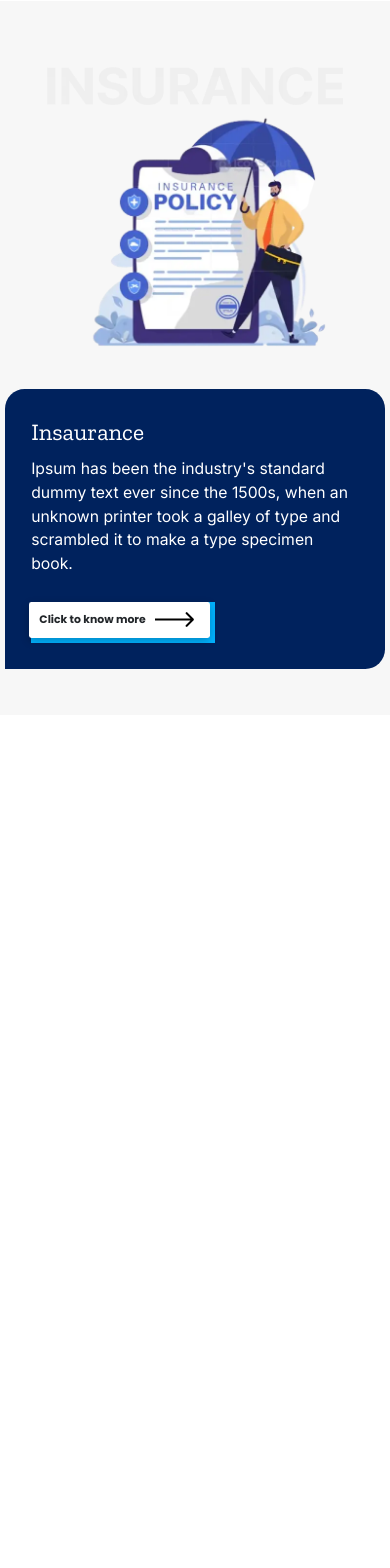
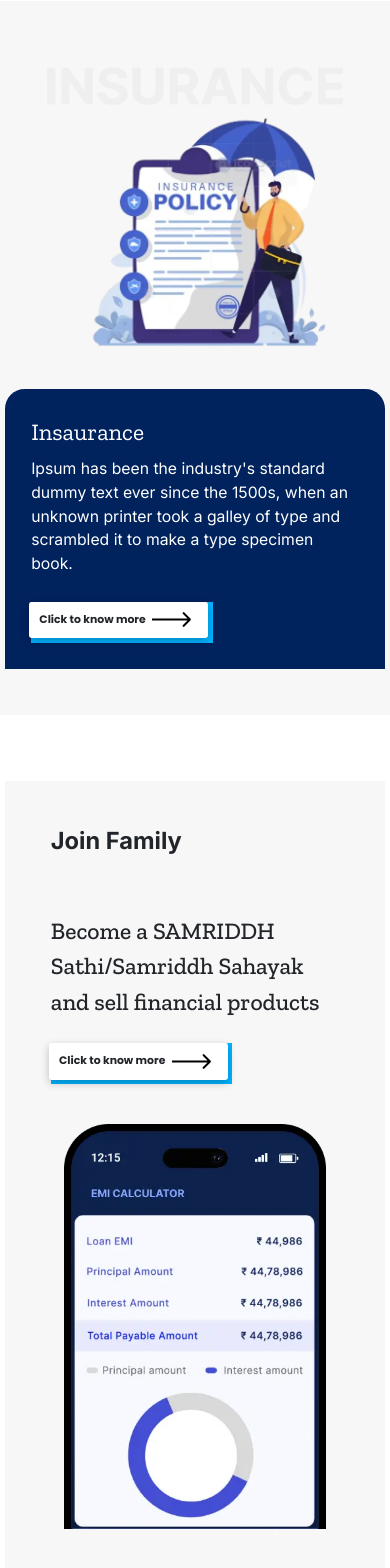
Before and after one commit to mohitanand744/Samriddh_React, a React (Vite) app: page / in a window 390 px wide. Shown: the part 1533-3101 px from the top of the page. Before the commit the page ends 2248 px from the top, so only its background shows below. Built offline with nearby package versions, Linux system fonts and the light colour scheme.

Commit message:
added a new section Join Family

```diff
--- a/src/Layout.jsx
+++ b/src/Layout.jsx
@@ -1,6 +1,7 @@
 import React from "react";
 import Nav from "./components/NavBar/Nav";
-import Footer from "./components/Footers/Footer";
+import "./css/fonts.css";
+import "./css/index.css";
 import { Outlet } from "react-router-dom";
 
 const Layout = () => {
--- a/src/Pages/Home.jsx
+++ b/src/Pages/Home.jsx
@@ -1,5 +1,6 @@
 import React from "react";
 import Title from "../components/Titles/Title";
+import Button from "../components/Buttons/Button";
 
 const Home = () => {
   return (
@@ -51,12 +52,7 @@ const Home = () => {
                   scrambled it to make a type specimen book.
                 </p>
                 <div className="btn-container mt-5">
-                  <button className="btn fs-3 fw-bold cus-btn font-poppins">
-                    Apply for loan{" "}
-                    <span className="mx-3 ">
-                      <img src="./Arrow.png" alt="" />
-                    </span>
-                  </button>
+                  <Button content={"Apply for loan"} />
                 </div>
               </div>
             </div>
@@ -78,12 +74,7 @@ const Home = () => {
                   scrambled it to make a type specimen book.
                 </p>
                 <div className="btn-container mt-5">
-                  <button className="btn fs-3 fw-bold cus-btn font-poppins">
-                    Click to know more{" "}
-                    <span className="mx-3 ">
-                      <img src="./Arrow.png" alt="" />
-                    </span>
-                  </button>
+                  <Button content={"Click to know more"} />
                 </div>
               </div>
             </div>
@@ -96,6 +87,32 @@ const Home = () => {
           </div>
         </div>
       </section>
+
+      {/* ----------------------------------------------------- */}
+
+      <section className="container-fluid section_4 my-10">
+        <div className="container p-7 bg-gray">
+          <div className="row align-items-center justify-content-between">
+            <div className="col-xl-6 col-lg-6 col-md-12 col-12 ">
+              <div className="text_container d-flex flex-column gap-4 mb-md-5 mb-5">
+                <h2 className="font-inter fw-bold fs-36">Join Family</h2>
+                <p className="fs-36 mt-7 fw-medium">
+                  Become a SAMRIDDH Sathi/Samriddh Sahayak and sell financial
+                  products
+                </p>
+                <div className="btn-container mt-3">
+                  <Button content={"Click to know more"} />
+                </div>
+              </div>
+            </div>
+            <div className="col-xl-6 col-lg-6 col-md-12 col-12">
+              <div className="image_container text-xl-end text-center mt-md-5 mt-5">
+                <img className="mobile" src="./Mobile.webp" alt="" />
+              </div>
+            </div>
+          </div>
+        </div>
+      </section>
     </div>
   );
 };
--- /dev/null
+++ b/src/components/Buttons/Button.jsx
@@ -0,0 +1,14 @@
+import React from "react";
+
+const Button = ({ content }) => {
+  return (
+    <button className="btn fs-3 fw-bold text-dark cus-btn font-poppins">
+      {content}
+      <span className="mx-3 ">
+        <img src="./Arrow.png" alt="" />
+      </span>
+    </button>
+  );
+};
+
+export default Button;
--- a/src/components/NavBar/Nav.jsx
+++ b/src/components/NavBar/Nav.jsx
@@ -77,7 +77,7 @@ const Nav = () => {
             </div>
             <div className="offcanvas-body">
               <ul className="navbar-nav justify-content-end flex-grow-1 pe-3 text-center gap-3">
-                <li className="nav-item">
+                <li className="nav-item sidebar-li">
                   <NavLink
                     style={{ color: "black", fontWeight: "500" }}
                     className={({ isActive }) => (isActive ? "Active" : "")}
@@ -86,7 +86,7 @@ const Nav = () => {
                     Home
                   </NavLink>
                 </li>
-                <li className="nav-item">
+                <li className="nav-item sidebar-li">
                   <NavLink
                     style={{ color: "black", fontWeight: "500" }}
                     className={({ isActive }) => (isActive ? "Active" : "")}
@@ -95,7 +95,7 @@ const Nav = () => {
                     About Us
                   </NavLink>
                 </li>
-                <li className="nav-item">
+                <li className="nav-item sidebar-li">
                   <NavLink
                     style={{ color: "black", fontWeight: "500" }}
                     className={({ isActive }) => (isActive ? "Active" : "")}
@@ -104,7 +104,7 @@ const Nav = () => {
                     Products
                   </NavLink>
                 </li>
-                <li className="nav-item">
+                <li className="nav-item sidebar-li">
                   <NavLink
                     style={{ color: "black", fontWeight: "500" }}
                     className={({ isActive }) => (isActive ? "Active" : "")}
@@ -113,7 +113,7 @@ const Nav = () => {
                     Contact Us
                   </NavLink>
                 </li>
-                <li className="nav-item">
+                <li className="nav-item sidebar-li">
                   <NavLink
                     style={{ color: "black", fontWeight: "500" }}
                     className={({ isActive }) => (isActive ? "Active" : "")}
--- a/src/css/fonts.css
+++ b/src/css/fonts.css
@@ -30,4 +30,8 @@
   font-size: 2.4rem;
 }
 
+.fs-3 {
+  font-size: 3rem !important;
+}
+
 /***** End Font size Section *****/
--- a/src/css/index.css
+++ b/src/css/index.css
@@ -13,6 +13,7 @@ html {
   --dark-blue: #00225d;
   --white: #fff;
   --light-blue: #00b2ff;
+  --light-bg: #f9f9f9;
 }
 
 #root {
@@ -23,6 +24,10 @@ html {
 
 .mt-15 {
   margin-top: 15rem;
+}
+
+.my-10 {
+  margin: 10rem 0;
 }
 
 .mt-7 {
@@ -36,10 +41,18 @@ html {
 .py-7 {
   padding: 7rem 0;
 }
+
+.p-7 {
+  padding: 7rem !important;
+}
+
 .p-8 {
   padding: 8rem !important;
 }
 
+.gap-8 {
+  gap: 8rem;
+}
 /***** End Margin & padding Section *****/
 
 /* ---------------------------------------------------- */
@@ -74,7 +87,13 @@ li {
 
 .btn-container {
   background: var(--light-blue);
+  width: fit-content;
   padding: 0 0.7rem 0.7rem 0;
+  transition: 0.3s;
+  -webkit-transition: 0.3s;
+  -moz-transition: 0.3s;
+  -ms-transition: 0.3s;
+  -o-transition: 0.3s;
 
   & .cus-btn {
     background: var(--white) !important;
@@ -82,6 +101,15 @@ li {
     position: relative !important;
     margin-left: -0.3rem;
     box-shadow: rgba(0, 0, 0, 0.24) 0px 3px 8px;
+
+    &:hover {
+      color: var(--dark-blue);
+    }
+  }
+  &:active {
+    background: var(--dark-blue);
+    color: var(--bg-light-gray);
+    scale: 0.98;
   }
 }
 
@@ -90,6 +118,11 @@ li {
   border-bottom-left-radius: 3rem;
 }
 
+.sidebar-li {
+  & a {
+    font-size: 3rem;
+  }
+}
 /***** End Global Css *****/
 
 /* ---------------------------------------------------- */
@@ -107,7 +140,7 @@ li {
 }
 
 .slider {
-  width: 35rem !important;
+  width: 38rem !important;
   background-color: transparent !important;
   backdrop-filter: blur(8px);
 }
@@ -167,7 +200,7 @@ li {
 
 /* ---------------------------------------------------- */
 
-/***** Loan Container Section *****/
+/***** insaurance Container Section *****/
 
 .insaurance {
   background: var(--bg-light-gray);
@@ -194,7 +227,25 @@ li {
   }
 }
 
-/***** End Loan Container Section *****/
+/***** End insaurance Container Section *****/
+
+/* ---------------------------------------------------- */
+
+/***** family Container *****/
+
+.section_4 {
+  & .bg-gray {
+    background-color: var(--bg-light-gray);
+
+    & .image_container {
+      & .mobile {
+        width: 40rem !important;
+      }
+    }
+  }
+}
+
+/***** End family Container *****/
 
 /***** Responsiveness Section *****/
 
@@ -217,6 +268,19 @@ li {
     border-top-right-radius: 3rem;
     border-bottom-left-radius: 0rem;
   }
+
+  .insaurance {
+    & .text_container {
+      padding: 4rem;
+
+      &.round {
+        border-top-left-radius: 3rem;
+        border-top-right-radius: 3rem;
+        border-bottom-left-radius: 0rem;
+        border-bottom-right-radius: 0rem;
+      }
+    }
+  }
 }
 
 @media screen and (width < 888px) {
@@ -237,18 +301,6 @@ li {
       }
     }
   }
-
-  .insaurance {
-    & .text_container {
-      padding: 4rem;
-
-      &.round {
-        border-top-left-radius: 3rem;
-        border-top-right-radius: 3rem;
-        border-bottom-left-radius: 0rem;
-      }
-    }
-  }
 }
 @media screen and (width < 488px) {
   html {
@@ -262,6 +314,27 @@ li {
 }
 /***** End Responsiveness Section *****/
 
+/***** Custom Scroll Bar *****/
+
 ::-webkit-scrollbar {
-  display: none;
+  width: 1.1rem;
 }
+
+::-webkit-scrollbar-track {
+  background: #f1f1f1;
+}
+
+::-webkit-scrollbar-thumb {
+  background: var(--dark-blue);
+  border-radius: 2rem;
+  -webkit-border-radius: 2rem;
+  -moz-border-radius: 2rem;
+  -ms-border-radius: 2rem;
+  -o-border-radius: 2rem;
+}
+
+::-webkit-scrollbar-thumb:hover {
+  background: #003694;
+}
+
+/***** End Custom Scroll Bar *****/
```
Also changed, not shown: public/Mobile.webp (added).
